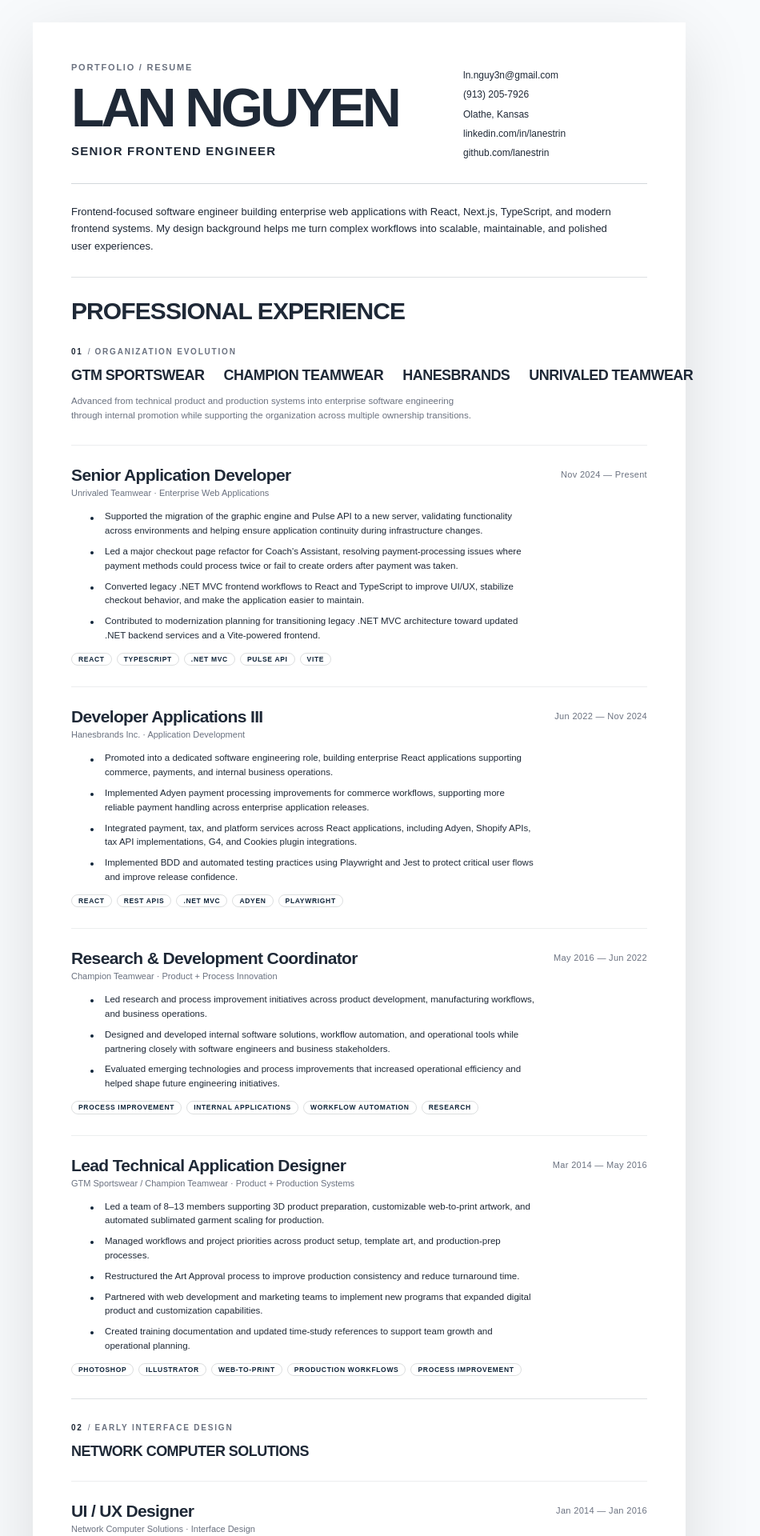
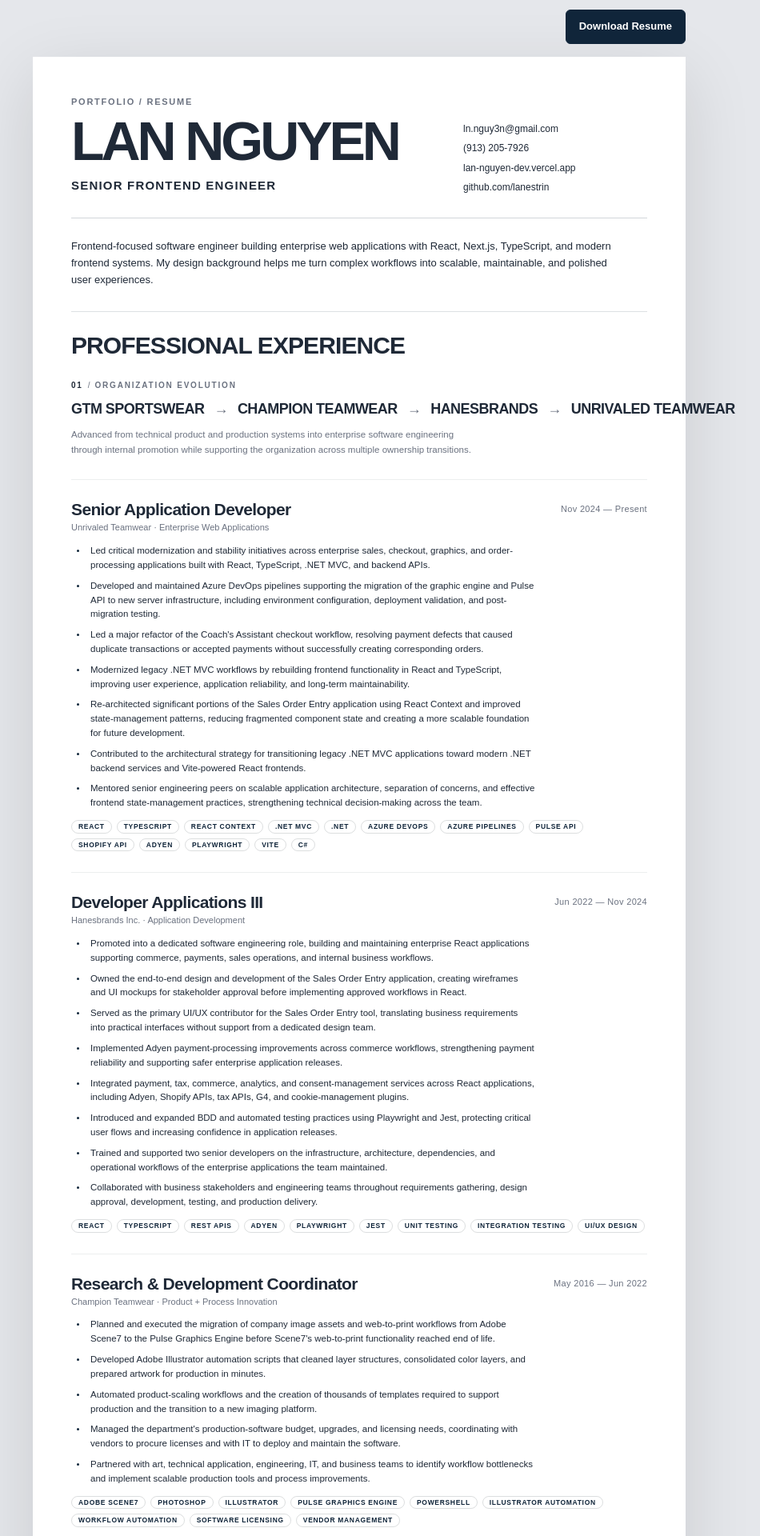
Before and after one commit to lanestrin/portfolio, a React (Vite) app: page /resume in a window 1280 px wide. Shown: the part 20-1940 px from the top of the page at 80% size, without its empty margins (191-1141 px from the left). Built offline with nearby package versions, Linux system fonts and the light colour scheme.

Commit message:
feat: improve resume content and print experience

```diff
--- a/src/data/resumeData.ts
+++ b/src/data/resumeData.ts
@@ -16,6 +16,7 @@
         phone: "(913) 205-7926",
         phoneHref: "tel:+19132057926",
         location: "Olathe, Kansas",
+        portfolio: "https://lan-nguyen-dev.vercel.app",
         github: "https://github.com/lanestrin",
         linkedin: "https://linkedin.com/in/lanestrin",
     },
@@ -39,17 +40,28 @@
                 period: "Nov 2024 — Present",
                 meta: "Enterprise Web Applications",
                 bullets: [
-                    "Supported the migration of the graphic engine and Pulse API to a new server, validating functionality across environments and helping ensure application continuity during infrastructure changes.",
-                    "Led a major checkout page refactor for Coach's Assistant, resolving payment-processing issues where payment methods could process twice or fail to create orders after payment was taken.",
-                    "Converted legacy .NET MVC frontend workflows to React and TypeScript to improve UI/UX, stabilize checkout behavior, and make the application easier to maintain.",
-                    "Contributed to modernization planning for transitioning legacy .NET MVC architecture toward updated .NET backend services and a Vite-powered frontend.",
+                    "Led critical modernization and stability initiatives across enterprise sales, checkout, graphics, and order-processing applications built with React, TypeScript, .NET MVC, and backend APIs.",
+                    "Developed and maintained Azure DevOps pipelines supporting the migration of the graphic engine and Pulse API to new server infrastructure, including environment configuration, deployment validation, and post-migration testing.",
+                    "Led a major refactor of the Coach's Assistant checkout workflow, resolving payment defects that caused duplicate transactions or accepted payments without successfully creating corresponding orders.",
+                    "Modernized legacy .NET MVC workflows by rebuilding frontend functionality in React and TypeScript, improving user experience, application reliability, and long-term maintainability.",
+                    "Re-architected significant portions of the Sales Order Entry application using React Context and improved state-management patterns, reducing fragmented component state and creating a more scalable foundation for future development.",
+                    "Contributed to the architectural strategy for transitioning legacy .NET MVC applications toward modern .NET backend services and Vite-powered React frontends.",
+                    "Mentored senior engineering peers on scalable application architecture, separation of concerns, and effective frontend state-management practices, strengthening technical decision-making across the team.",
                 ],
                 stack: [
                     "React",
                     "TypeScript",
+                    "React Context",
                     ".NET MVC",
+                    ".NET",
+                    "Azure DevOps",
+                    "Azure Pipelines",
                     "Pulse API",
+                    "Shopify API",
+                    "Adyen",
+                    "Playwright",
                     "Vite",
+                    "C#"
                 ],
             },
             {
@@ -58,17 +70,25 @@
                 period: "Jun 2022 — Nov 2024",
                 meta: "Application Development",
                 bullets: [
-                    "Promoted into a dedicated software engineering role, building enterprise React applications supporting commerce, payments, and internal business operations.",
-                    "Implemented Adyen payment processing improvements for commerce workflows, supporting more reliable payment handling across enterprise application releases.",
-                    "Integrated payment, tax, and platform services across React applications, including Adyen, Shopify APIs, tax API implementations, G4, and Cookies plugin integrations.",
-                    "Implemented BDD and automated testing practices using Playwright and Jest to protect critical user flows and improve release confidence.",
+                    "Promoted into a dedicated software engineering role, building and maintaining enterprise React applications supporting commerce, payments, sales operations, and internal business workflows.",
+                    "Owned the end-to-end design and development of the Sales Order Entry application, creating wireframes and UI mockups for stakeholder approval before implementing approved workflows in React.",
+                    "Served as the primary UI/UX contributor for the Sales Order Entry tool, translating business requirements into practical interfaces without support from a dedicated design team.",
+                    "Implemented Adyen payment-processing improvements across commerce workflows, strengthening payment reliability and supporting safer enterprise application releases.",
+                    "Integrated payment, tax, commerce, analytics, and consent-management services across React applications, including Adyen, Shopify APIs, tax APIs, G4, and cookie-management plugins.",
+                    "Introduced and expanded BDD and automated testing practices using Playwright and Jest, protecting critical user flows and increasing confidence in application releases.",
+                    "Trained and supported two senior developers on the infrastructure, architecture, dependencies, and operational workflows of the enterprise applications the team maintained.",
+                    "Collaborated with business stakeholders and engineering teams throughout requirements gathering, design approval, development, testing, and production delivery.",
                 ],
                 stack: [
                     "React",
+                    "Typescript",
                     "REST APIs",
-                    ".NET MVC",
                     "Adyen",
                     "Playwright",
+                    "Jest",
+                    "Unit Testing",
+                    "Integration Testing",
+                    "UI/UX Design",
                 ],
             },
             {
@@ -77,15 +97,22 @@
                 period: "May 2016 — Jun 2022",
                 meta: "Product + Process Innovation",
                 bullets: [
-                    "Led research and process improvement initiatives across product development, manufacturing workflows, and business operations.",
-                    "Designed and developed internal software solutions, workflow automation, and operational tools while partnering closely with software engineers and business stakeholders.",
-                    "Evaluated emerging technologies and process improvements that increased operational efficiency and helped shape future engineering initiatives.",
+                    "Planned and executed the migration of company image assets and web-to-print workflows from Adobe Scene7 to the Pulse Graphics Engine before Scene7's web-to-print functionality reached end of life.",
+                    "Developed Adobe Illustrator automation scripts that cleaned layer structures, consolidated color layers, and prepared artwork for production in minutes.",
+                    "Automated product-scaling workflows and the creation of thousands of templates required to support production and the transition to a new imaging platform.",
+                    "Managed the department's production-software budget, upgrades, and licensing needs, coordinating with vendors to procure licenses and with IT to deploy and maintain the software.",
+                    "Partnered with art, technical application, engineering, IT, and business teams to identify workflow bottlenecks and implement scalable production tools and process improvements.",
                 ],
                 stack: [
-                    "Process Improvement",
-                    "Internal Applications",
+                    "Adobe Scene7",
+                    "Photoshop",
+                    "Illustrator",
+                    "Pulse Graphics Engine",
+                    "PowerShell",
+                    "Illustrator Automation",
                     "Workflow Automation",
-                    "Research",
+                    "Software Licensing",
+                    "Vendor Management",
                 ],
             },
             {
@@ -94,18 +121,17 @@
                 period: "Mar 2014 — May 2016",
                 meta: "Product + Production Systems",
                 bullets: [
-                    "Led a team of 8–13 members supporting 3D product preparation, customizable web-to-print artwork, and automated sublimated garment scaling for production.",
-                    "Managed workflows and project priorities across product setup, template art, and production-prep processes.",
+                    "Led a team of 8–13 members supporting 3D product preparation, customizable web-to-print artwork, template development, and automated sublimated garment scaling for production.",
+                    "Planned team workloads, assigned priorities, and coordinated production deadlines across multiple sections of work.",
+                    "Trained team members and developed section leads to manage specialized workflows, maintain quality standards, and support day-to-day production needs.",
+                    "Created training documentation, process guides, and updated time-study references to improve onboarding, workflow consistency, and operational planning.",
+                    "Partnered with marketing and web development teams to plan and launch new programs that expanded digital product and customization capabilities.",
                     "Restructured the Art Approval process to improve production consistency and reduce turnaround time.",
-                    "Partnered with web development and marketing teams to implement new programs that expanded digital product and customization capabilities.",
-                    "Created training documentation and updated time-study references to support team growth and operational planning.",
                 ],
                 stack: [
+                    "Adobe Scene7",
                     "Photoshop",
                     "Illustrator",
-                    "Web-to-Print",
-                    "Production Workflows",
-                    "Process Improvement",
                 ],
             },
         ],
@@ -115,18 +141,23 @@
         period: "",
         roles: [
             {
-                role: "UI / UX Designer",
+                role: "UI/UX & Brand Designer",
                 company: "Network Computer Solutions",
                 period: "Jan 2014 — Jan 2016",
-                meta: "Interface Design",
+                meta: "Brand + Interface Design",
                 bullets: [
-                    "Designed responsive interfaces and user experiences for web applications with a focus on layout, clarity, usability, and visual hierarchy.",
-                    "Collaborated with developers to translate visual concepts, user flows, and interface decisions into production-ready experiences.",
+                    "Led the company rebrand by creating a new visual identity across logos, banners, business cards, marketing materials, and digital assets.",
+                    "Designed and maintained the company website, including its responsive layout, visual hierarchy, navigation, and overall user experience.",
+                    "Created UI and UX designs for new and evolving software applications introduced by the company over time.",
+                    "Collaborated with developers and business stakeholders to translate branding requirements, user flows, and interface concepts into production-ready experiences.",
                 ],
                 stack: [
+                    "Brand Identity",
                     "UI Design",
                     "UX Design",
+                    "Web Design",
                     "Responsive Design",
+                    "Print Design",
                 ],
             },
         ],
--- a/src/features/ResumePrint/ResumePrint.module.scss
+++ b/src/features/ResumePrint/ResumePrint.module.scss
@@ -1,8 +1,39 @@
 .resumePrint {
     min-height: 100vh;
-    padding: 48px;
-    background: var(--color-surface-soft);
-    color: var(--color-text);
+    padding: 32px;
+    background: #e5e7eb;
+}
+
+.printToolbar {
+    display: flex;
+    justify-content: flex-end;
+
+    width: min(8.5in, 100%);
+    margin: 0 auto 16px;
+}
+
+.printButton {
+    display: inline-flex;
+    align-items: center;
+    gap: 8px;
+    padding: 10px 16px;
+    border: 1px solid var(--color-primary);
+    border-radius: 6px;
+    background: var(--color-primary);
+    color: white;
+    font: inherit;
+    font-size: 13px;
+    font-weight: 700;
+    cursor: pointer;
+
+    &:hover {
+        opacity: 0.88;
+    }
+
+    &:focus-visible {
+        outline: 3px solid rgba(37, 99, 235, 0.3);
+        outline-offset: 3px;
+    }
 }
 
 .page {
@@ -187,31 +218,29 @@
 
     ul {
         margin: 0;
-        padding-left: 1.5rem;
-        list-style: none;
+        padding-left: 1.25rem;
+        list-style-type: disc;
+        list-style-position: outside;
     }
 
     li {
-        position: relative;
         width: 80%;
         margin-bottom: 8px;
-        padding-left: 18px;
+        padding-left: 4px;
         font-size: 11.5px;
         line-height: 1.55;
 
         &::before {
-            content: "";
-            position: absolute;
-            top: 0.72em;
-            left: 0;
-            width: 4px;
-            height: 4px;
-            border-radius: 50%;
-            background: var(--color-primary);
+            content: none;
+            display: none;
+        }
+
+        &::marker {
+            color: var(--color-primary);
+            font-size: 0.9em;
         }
     }
 }
-
 .jobHeader {
     display: grid;
     grid-template-columns: 1fr auto;
@@ -326,6 +355,10 @@
 }
 
 @media print {
+    .printToolbar {
+        display: none !important;
+    }
+
     .resumePrint {
         min-height: auto;
         padding: 0;
@@ -342,8 +375,33 @@
         display: block;
     }
 
-    .organizationHeader {
+    .sectionTitle,
+    .organizationHeader,
+    .jobHeader {
         break-after: avoid;
         page-break-after: avoid;
     }
+
+    .organizationIntro,
+    .job {
+        break-inside: auto;
+        page-break-inside: auto;
+    }
+
+    .job ul {
+        break-inside: auto;
+        page-break-inside: auto;
+        orphans: 2;
+        widows: 2;
+    }
+
+    .job li {
+        break-inside: avoid;
+        page-break-inside: avoid;
+    }
+
+    .tags {
+        break-inside: avoid;
+        page-break-inside: avoid;
+    }
 }
--- a/src/features/ResumePrint/ResumePrint.tsx
+++ b/src/features/ResumePrint/ResumePrint.tsx
@@ -1,8 +1,5 @@
-import { HiArrowLongRight } from "react-icons/hi2";
-
 import { resumeData } from "../../data/resumeData";
 import styles from "./ResumePrint.module.scss";
-import { useEffect } from "react";
 
 const getOrganizationLabel = (organization: string[]) => {
     return organization.length > 1
@@ -12,41 +9,20 @@
 
 const ResumePrint = () => {
     const { profile, experience, expertise, education } = resumeData;
-    let hasTriggeredResumePrint = false;
+    const handlePrint = () => { window.print()};
 
-    useEffect(() => {
-        const searchParams = new URLSearchParams(window.location.search);
-        const shouldPrint = searchParams.get("print") === "1";
-
-        if (!shouldPrint || hasTriggeredResumePrint) {
-            return;
-        }
-
-        hasTriggeredResumePrint = true;
-
-        const triggerPrint = async () => {
-            if ("fonts" in document) {
-                await document.fonts.ready;
-            }
-
-            window.requestAnimationFrame(() => {
-                window.requestAnimationFrame(() => {
-                    window.print();
-
-                    window.history.replaceState(
-                        null,
-                        document.title,
-                        window.location.pathname
-                    );
-                });
-            });
-        };
-
-        void triggerPrint();
-    }, []);
 
     return (
         <main className={styles.resumePrint}>
+            <div className={styles.printToolbar}>
+                <button
+                    type="button"
+                    className={styles.printButton}
+                    onClick={handlePrint}
+                >
+                    Download Resume
+                </button>
+            </div>
             <section className={styles.page}>
                 <header className={styles.header}>
                     <div>
@@ -66,14 +42,12 @@
                             {profile.contact.phone}
                         </a>
 
-                        <span>{profile.contact.location}</span>
-
                         <a
-                            href={profile.contact.linkedin}
+                            href={profile.contact.portfolio}
                             target="_blank"
                             rel="noreferrer"
                         >
-                            linkedin.com/in/lanestrin
+                            lan-nguyen-dev.vercel.app
                         </a>
 
                         <a
@@ -133,15 +107,9 @@
                                                         <li key={company}>
                                                             <span>{company}</span>
 
-                                                            {index <
-                                                                career.organization.length -
-                                                                    1 && (
-                                                                <HiArrowLongRight
-                                                                    className={
-                                                                        styles.transitionIcon
-                                                                    }
-                                                                />
-                                                            )}
+                                                            {index < career.organization.length - 1 && (
+                                                                <span className={styles.transitionIcon} aria-hidden="true"> → </span>
+                                                                )}
                                                         </li>
                                                     )
                                                 )}
--- a/src/model/resumeModel.ts
+++ b/src/model/resumeModel.ts
@@ -7,6 +7,7 @@
         phone: string;
         phoneHref: string;
         location: string;
+        portfolio?: string;
         github: string;
         linkedin: string;
     };
```
